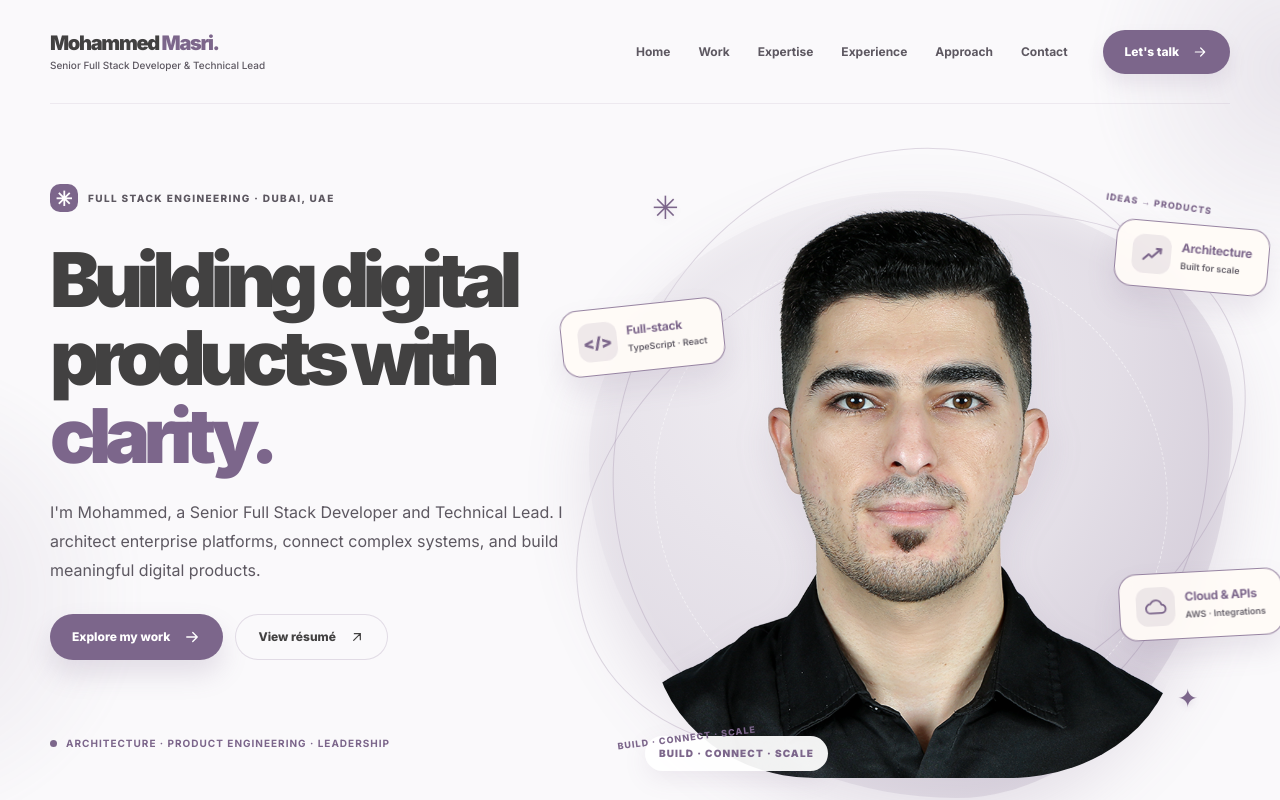
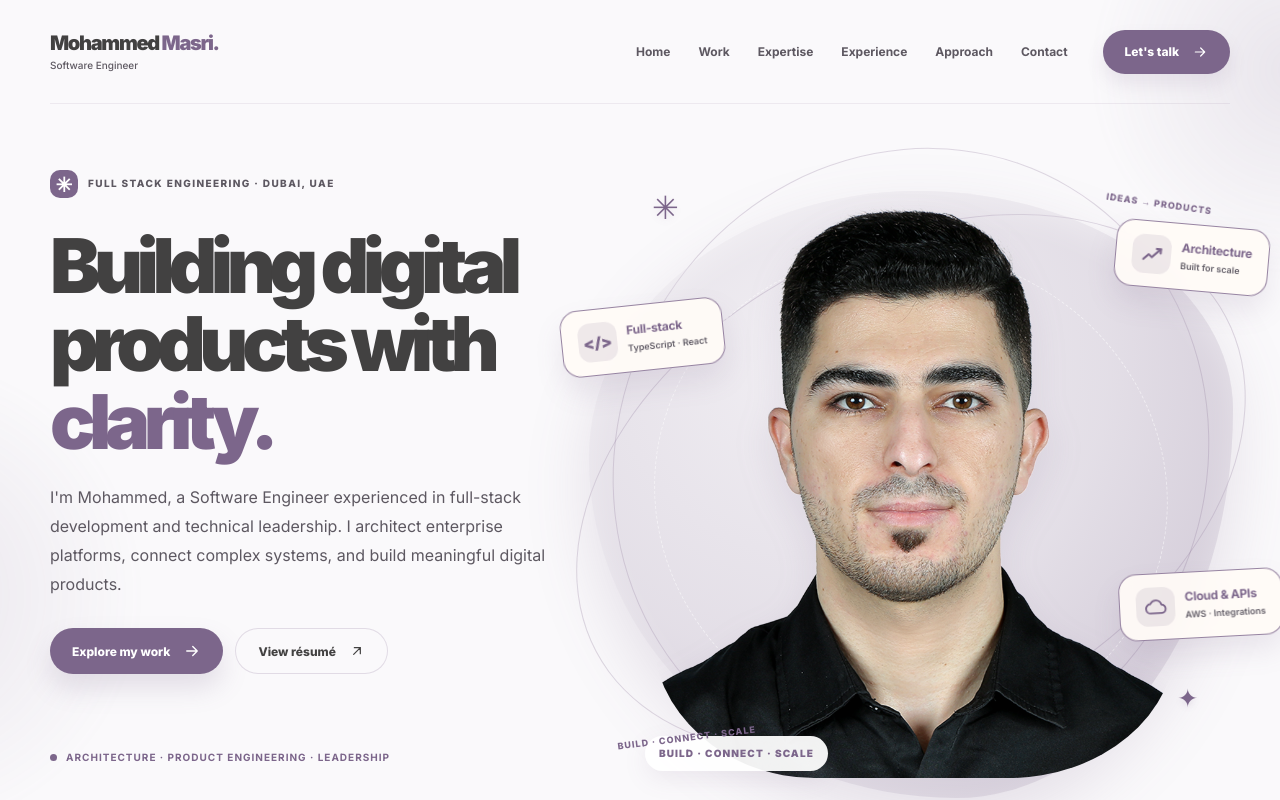
Before and after one commit to Mohammad-Masri/portfolio, a Next.js app: page / in a window 1280 px wide. Shown: the top 800 px of the page. Built offline with nearby package versions, Linux system fonts and the light colour scheme.

Commit message:
copy: reflect Software Engineer role in header and intro

```diff
--- a/src/components/portfolio/PeachPortfolio.tsx
+++ b/src/components/portfolio/PeachPortfolio.tsx
@@ -130,7 +130,7 @@ export default function PeachPortfolio() {
     <div className="peach-ambient peach-ambient-one" aria-hidden="true"/><div className="peach-ambient peach-ambient-two" aria-hidden="true"/>
     <header className="peach-header">
       <div className="peach-container peach-nav-wrap">
-        <a href="#top" className="peach-logo" aria-label="Mohammed Masri, back to top">Mohammed <span>Masri<span className="peach-logo-dot">.</span></span><small>Senior Full Stack Developer & Technical Lead</small></a>
+        <a href="#top" className="peach-logo" aria-label="Mohammed Masri, back to top">Mohammed <span>Masri<span className="peach-logo-dot">.</span></span><small>Software Engineer</small></a>
         <nav id="peach-nav" className={"peach-nav"+(menuOpen?" is-open":"")} aria-label="Main navigation">
           {[["Home","#top"],["Work","#work"],["Expertise","#expertise"],["Experience","#experience"],["Approach","#about"],["Contact","#contact"]].map(([label,href])=><a key={href} href={href} onClick={()=>setMenuOpen(false)}>{label}</a>)}
         </nav>
@@ -143,7 +143,7 @@ export default function PeachPortfolio() {
       <div className="peach-hero-copy">
         <motion.div initial={reduced?false:{opacity:0,y:18}} animate={{opacity:1,y:0}} transition={{duration:.7}} className="peach-location"><span className="peach-location-spark">✳</span> FULL STACK ENGINEERING · DUBAI, UAE</motion.div>
         <motion.h1 id="peach-hero-title" initial={reduced?false:{opacity:0,y:22}} animate={{opacity:1,y:0}} transition={{duration:.75,delay:.08}}>Building digital<br/>products with<br/><span>clarity.</span></motion.h1>
-        <motion.p initial={reduced?false:{opacity:0,y:20}} animate={{opacity:1,y:0}} transition={{duration:.75,delay:.16}} className="peach-hero-description">I'm Mohammed, a Senior Full Stack Developer and Technical Lead. I architect enterprise platforms, connect complex systems, and build meaningful digital products.</motion.p>
+        <motion.p initial={reduced?false:{opacity:0,y:20}} animate={{opacity:1,y:0}} transition={{duration:.75,delay:.16}} className="peach-hero-description">I'm Mohammed, a Software Engineer experienced in full-stack development and technical leadership. I architect enterprise platforms, connect complex systems, and build meaningful digital products.</motion.p>
         <motion.div initial={reduced?false:{opacity:0,y:15}} animate={{opacity:1,y:0}} transition={{duration:.75,delay:.25}} className="peach-actions">
           <a href="#work" className="peach-pill peach-pill-primary">Explore my work <Arrow/></a>
           <a href="/cv" className="peach-pill peach-pill-outline">View résumé <ExternalArrow/></a>
```
